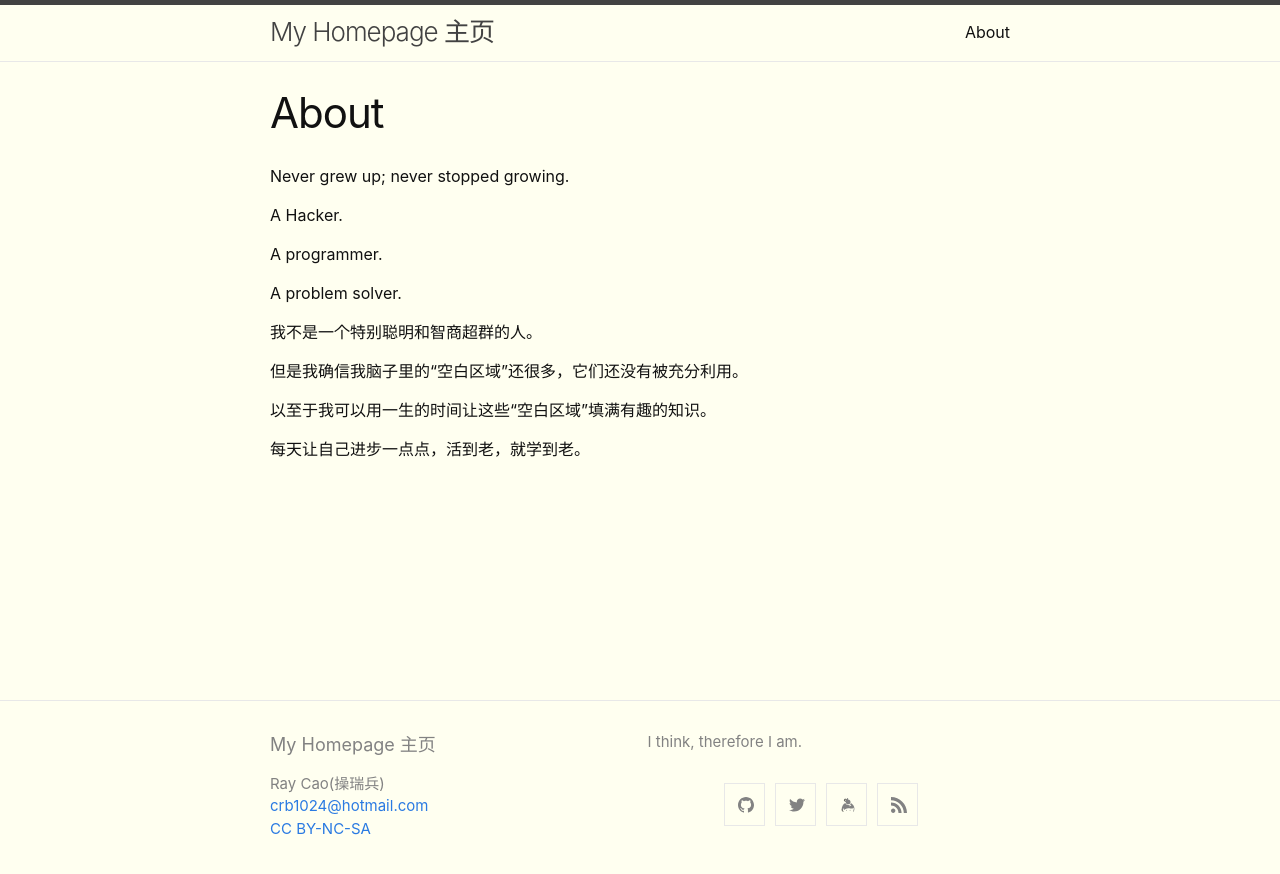
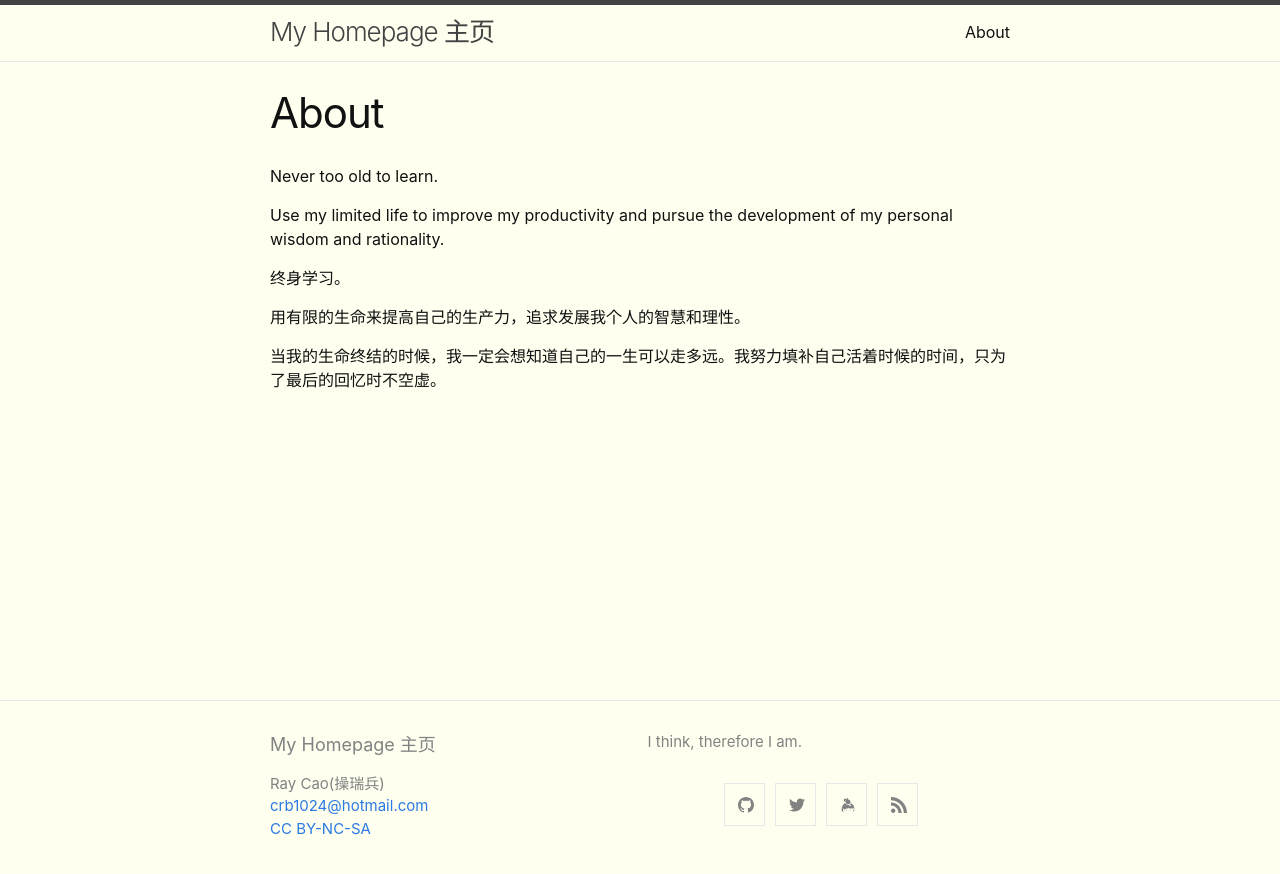
Before and after one commit to crb912/crb912.github.io, a Jekyll site: the page built from about.md, in a window 1280 px wide. Shown: the top 874 px of the page. Built offline with Jekyll 4.4.1, drawn with Linux system fonts in a browser that asks for light colours.

Commit message:
update blog about

```diff
--- a/about.md
+++ b/about.md
@@ -4,18 +4,14 @@ title: About
 permalink: /about/
 ---
 
-Never grew up; never stopped growing.
 
-A Hacker.
+Never too old to learn.
 
-A programmer.
+Use my limited life to improve my productivity and pursue the development of my personal wisdom and rationality.
 
-A problem solver.
 
-我不是一个特别聪明和智商超群的人。
+终身学习。
 
-但是我确信我脑子里的“空白区域”还很多，它们还没有被充分利用。
+用有限的生命来提高自己的生产力，追求发展我个人的智慧和理性。
 
-以至于我可以用一生的时间让这些“空白区域”填满有趣的知识。
-
-每天让自己进步一点点，活到老，就学到老。
+当我的生命终结的时候，我一定会想知道自己的一生可以走多远。我努力填补自己活着时候的时间，只为了最后的回忆时不空虚。
```
